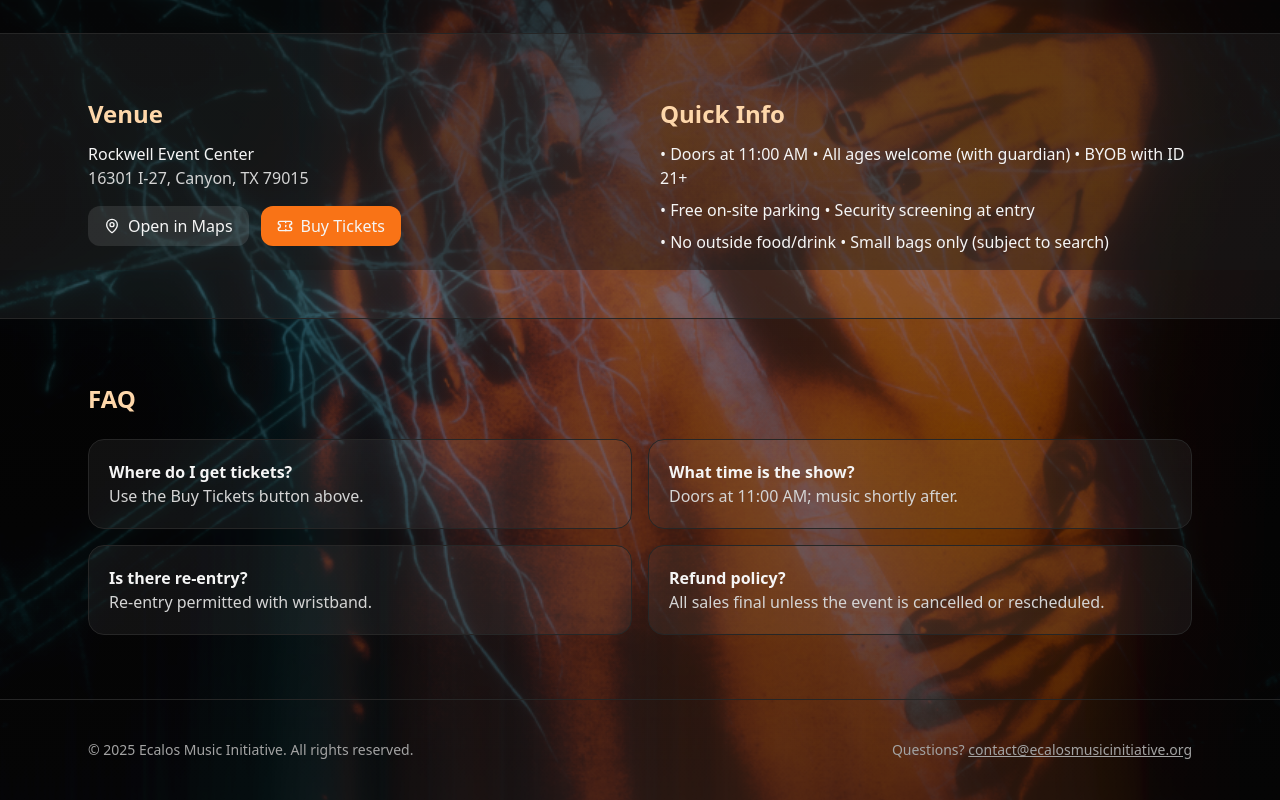
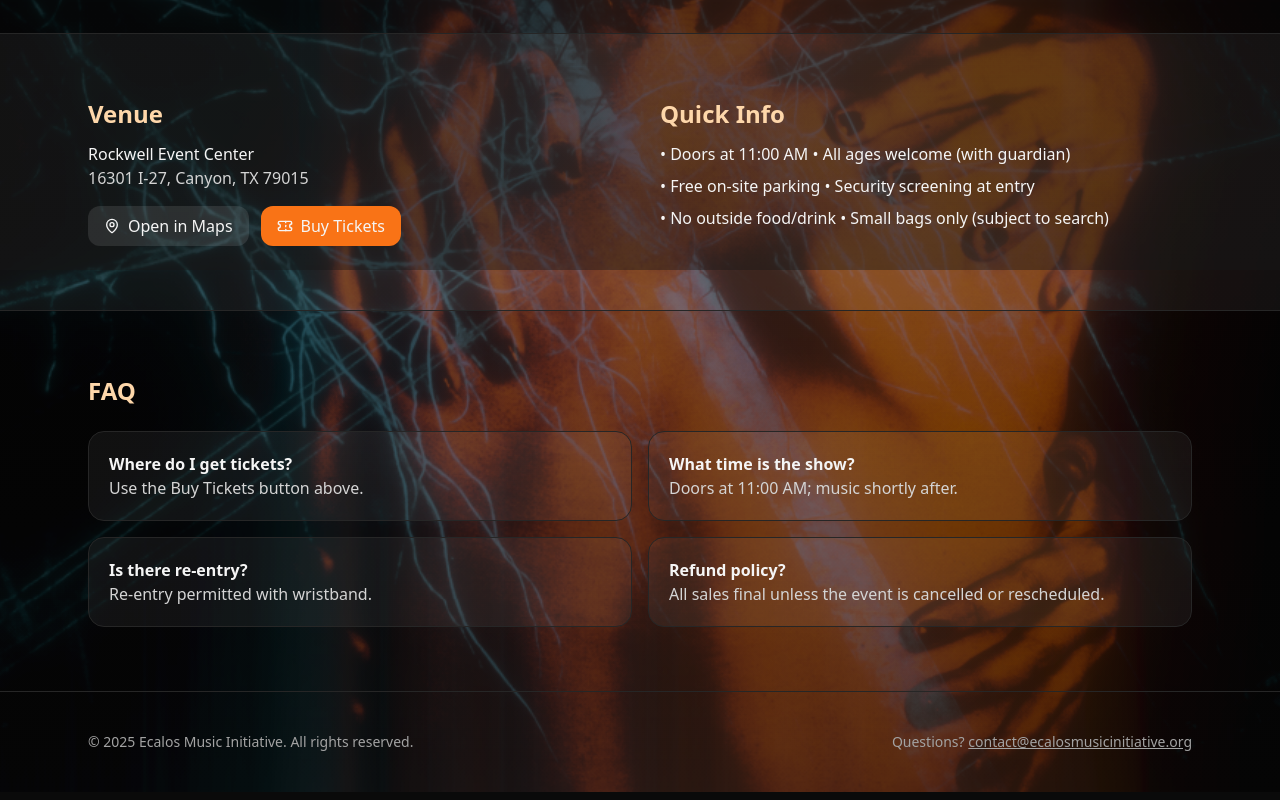
Before and after one commit to laguna314/rocktober, a React (Vite) app: page / in a window 1280 px wide. Shown: the part 3730-4530 px from the top of the page. Built offline with nearby package versions, Linux system fonts and the light colour scheme.

Commit message:
Update App.jsx
remove byob

```diff
--- a/src/App.jsx
+++ b/src/App.jsx
@@ -209,7 +209,7 @@ export default function App() {
           <div>
             <h3 className="text-2xl font-bold mb-3 text-orange-200">Quick Info</h3>
             <ul className="space-y-2 text-neutral-100">
-              <li>• Doors at {formatTime(EVENT.doorsTimeLocal)} • All ages welcome (with guardian) • BYOB with ID 21+</li>
+              <li>• Doors at {formatTime(EVENT.doorsTimeLocal)} • All ages welcome (with guardian)</li>
               <li>• Free on-site parking • Security screening at entry</li>
               <li>• No outside food/drink • Small bags only (subject to search)</li>
             </ul>
```
